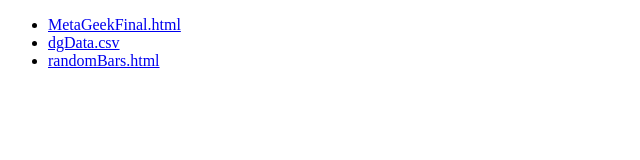
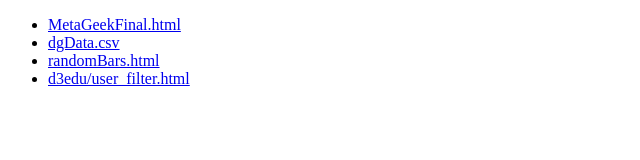
Before and after one commit to dangets/dangets.github.com, a plain HTML site: page index.html in a window 1280 px wide. Shown: the whole page, without its empty margins (0-640 px from the left). Drawn offline with Linux system fonts and the light colour scheme.

Commit message:
Added link for user_filter

```diff
--- a/index.html
+++ b/index.html
@@ -11,6 +11,9 @@
             <li>
             <a href="randomBars.html">randomBars.html</a>
             </li>
+            <li>
+            <a href="d3edu/user_filter.html">d3edu/user_filter.html</a>
+            </li>
         </ul>
     </body>
 </html>
```
